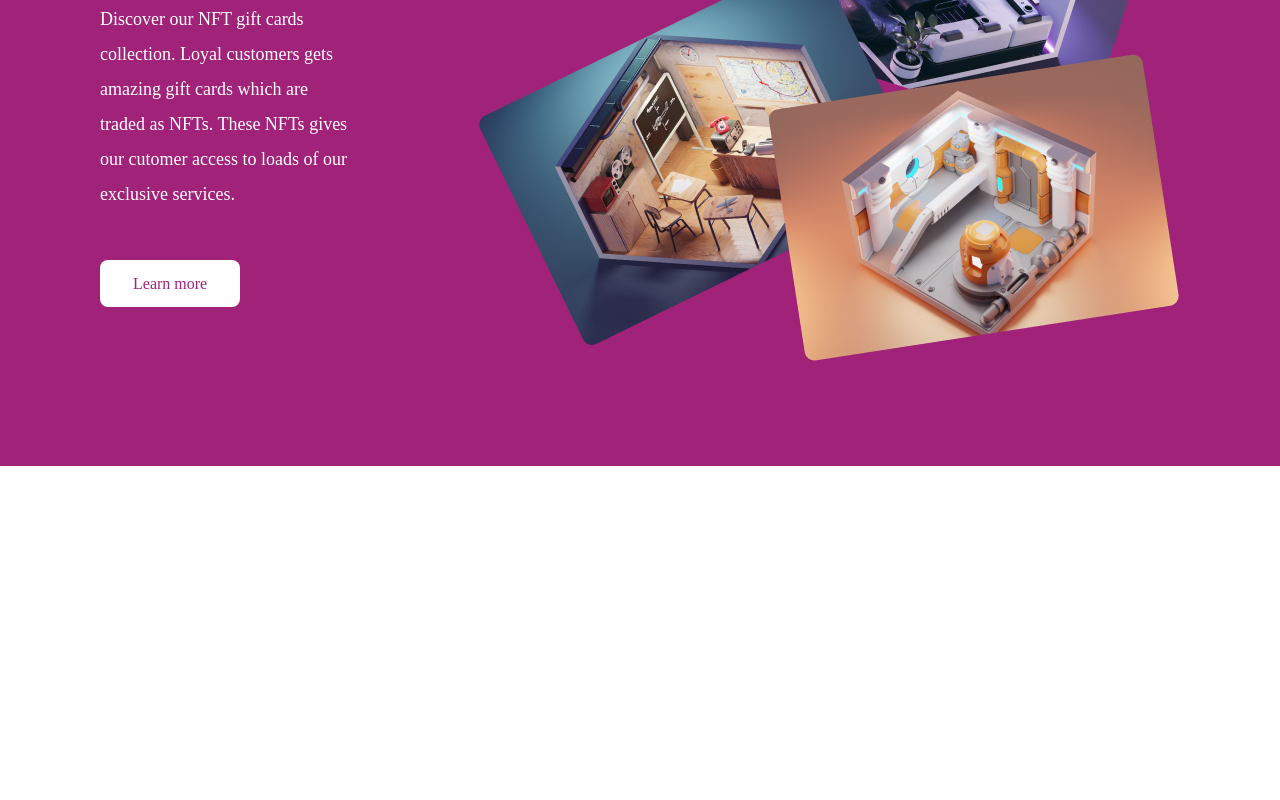
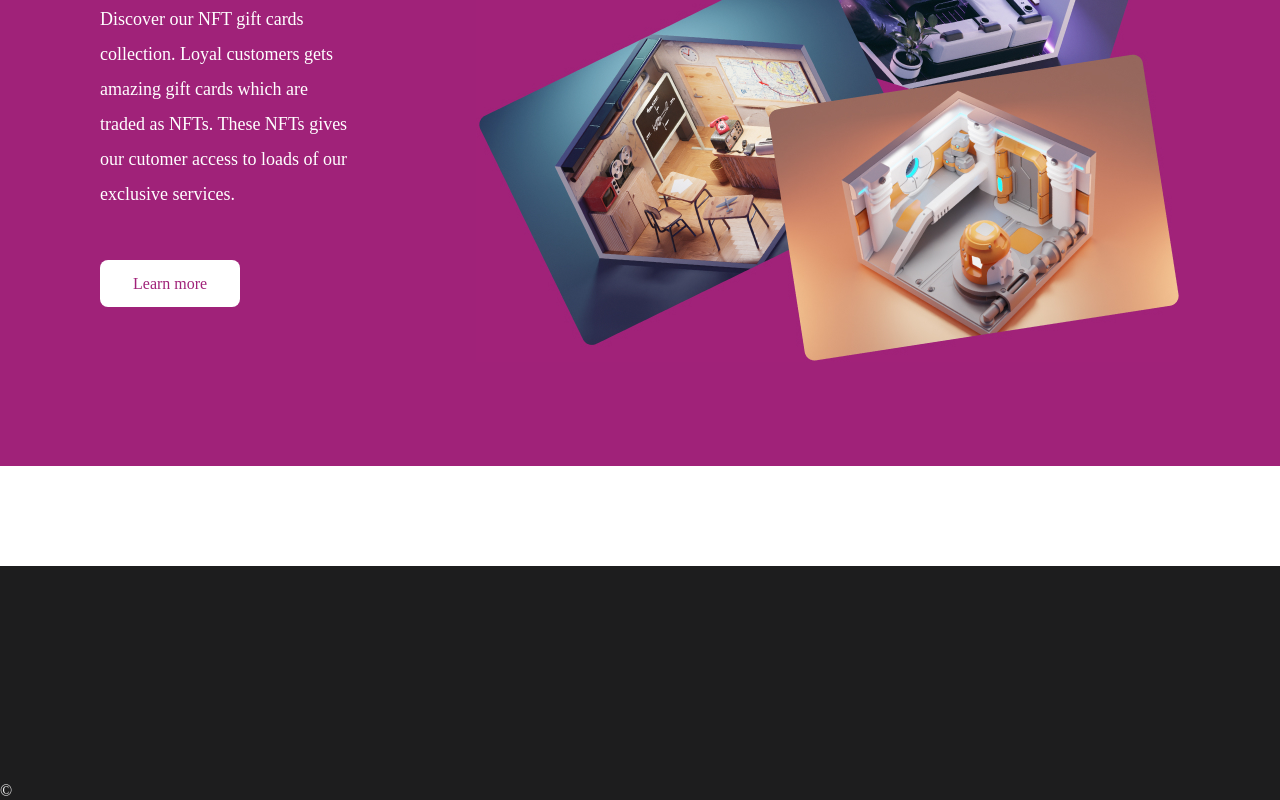
Before and after one commit to teddyakoeyong237/hng9.0stage-3, a React (Create React App) app: page / in a window 1280 px wide. Shown: the part 2173-2973 px from the top of the page. Before the commit the page ends 2739 px from the top, so only its background shows below. Built offline with nearby package versions, Linux system fonts and the light colour scheme; a web font is replaced by a local one.

Commit message:
feat: created footer component

```diff
--- a/src/App.js
+++ b/src/App.js
@@ -1,4 +1,5 @@
 import './App.css';
+import Footer from './component/footer/Footer';
 import Navbar from './component/navbar/Navbar';
 import Homepage from './pages/homepage/Homepage';
 
@@ -7,6 +8,7 @@ function App() {
     <div className="App">
       <Navbar />
       <Homepage />
+      <Footer />
     </div>
   );
 }
--- /dev/null
+++ b/src/component/footer/Footer.jsx
@@ -0,0 +1,48 @@
+import React from 'react';
+import './footer.css';
+
+function Footer() {
+    return (
+        <div className='footer'>
+            <div className="top_footer">
+                <div className="footer_logo">
+
+                </div>
+                <div className="footer_menu">
+                    <div>
+                        <h5></h5>
+                        <ul>
+                            <li></li>
+                            <li></li>
+                            <li></li>
+                            <li></li>
+                        </ul>
+                    </div>
+                    <div>
+                        <h5></h5>
+                        <ul>
+                            <li></li>
+                            <li></li>
+                            <li></li>
+                            <li></li>
+                        </ul>
+                    </div>
+                    <div>
+                        <h5></h5>
+                        <ul>
+                            <li></li>
+                            <li></li>
+                            <li></li>
+                            <li></li>
+                        </ul>
+                    </div>
+                </div>
+            </div>
+            <div className="bottom_footer">
+                <p>&copy;</p>
+            </div>
+        </div>
+    );
+}
+
+export default Footer;
--- /dev/null
+++ b/src/component/footer/footer.css
@@ -0,0 +1,6 @@
+.footer{
+    background: #1D1D1E;
+}
+.bottom_footer{
+    color: #F7F7F7;
+}
```
